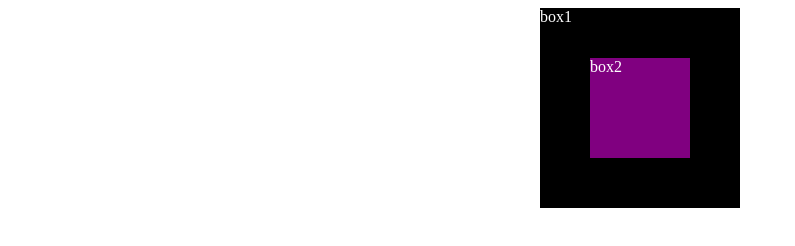
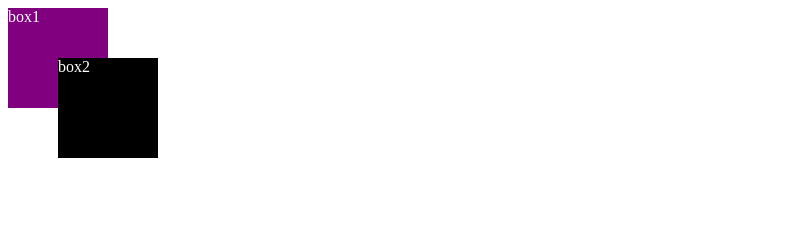
Before and after one commit to namee-h/positioning, a plain HTML site: page index.html in a window 1280 px wide. Shown: the whole page, without its empty margins (0-795 px from the left). Drawn offline with Linux system fonts and the light colour scheme.

Commit message:
5th commit

```diff
--- a/index.html
+++ b/index.html
@@ -8,9 +8,9 @@
 </head>
 <body>
     <div class="main">
-         <div class="box-big ">
+         <div class="box1 ">
              box1
-             <div class="box box-position">
+             <div class="box2 box-position">
               box2
             </div>
          </div>
--- a/style.css
+++ b/style.css
@@ -1,21 +1,21 @@
 .main {
     display: flex;
-    justify-content: center;
+
 }
 
-.box {
+.box2 {
+    width: 100px;
+    height: 100px;
+    background-color: black;
+    color: white;
+}
+
+.box1 {
     width: 100px;
     height: 100px;
     background-color: purple;
     color: white;
-}
-
-.box-big {
-    width: 200px;
-    height: 200px;
-    background-color: black;
-    color: white;
-    position: relative
+    position: relative;
 }
 
 .box-position {
```
